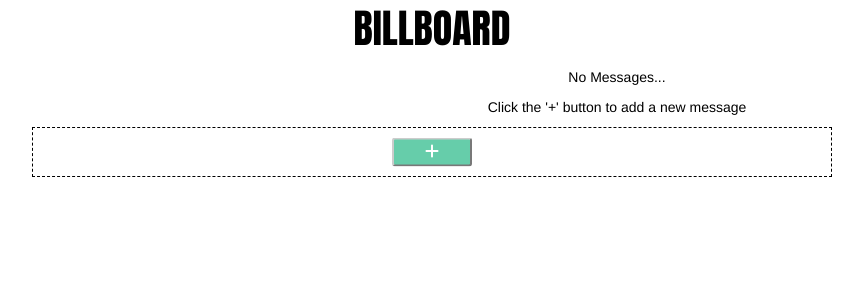
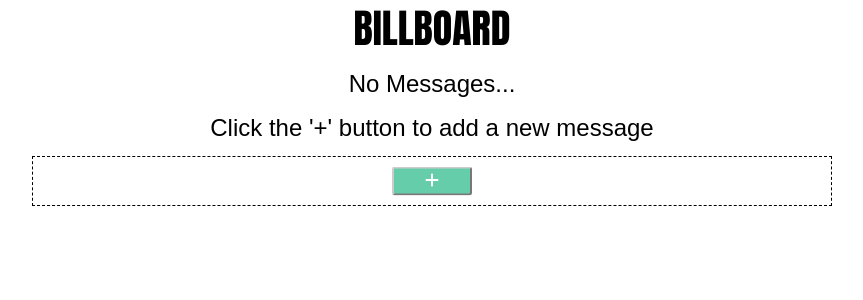
Before and after one commit to benScholom/billboard, a Django app: page / in a window 1280 px wide. Shown: the top 300 px of the page, without its empty margins (23-886 px from the left). Run offline with Django 3.2, Linux system fonts and the light colour scheme; data that the repository does not hold is empty; some libraries are stand-ins or nearby versions; some web fonts are replaced.

Commit message:
mvp ready

```diff
--- a/message/static/css/billboard.css
+++ b/message/static/css/billboard.css
@@ -121,6 +121,7 @@ p label {
 
  .nopost p{
  	color:black;
- 	font-family: Arial0
+ 	font-family: Arial;
  	font-size: 24px;
+ 	max-width:800px;
  }
--- a/message/templates/message/post.html
+++ b/message/templates/message/post.html
@@ -14,7 +14,7 @@
 	{% endfor %}
 	{% else %}
 	<div class="row">
-		<div class = "column-xs-12 nopost text-center">
+		<div class = "column-xs-12 nopost text-center nomsg">
 			<p>No Messages...</p>
 			<p>Click the '+' button to add a new message</p>
 		</div>
--- a/message/views.py
+++ b/message/views.py
@@ -12,7 +12,7 @@ def posts(request):
 def post_detail(request, pk):
     selectedPost = Post.objects.get(pk=pk)
     return render(request, 'message/post_detail.html', {'post': selectedPost})
-#bring up a page to sbmit new post
+#bring up a page to submit new post
 def post_new(request):
     if request.method == "POST":
         form = Pform(request.POST)
```
